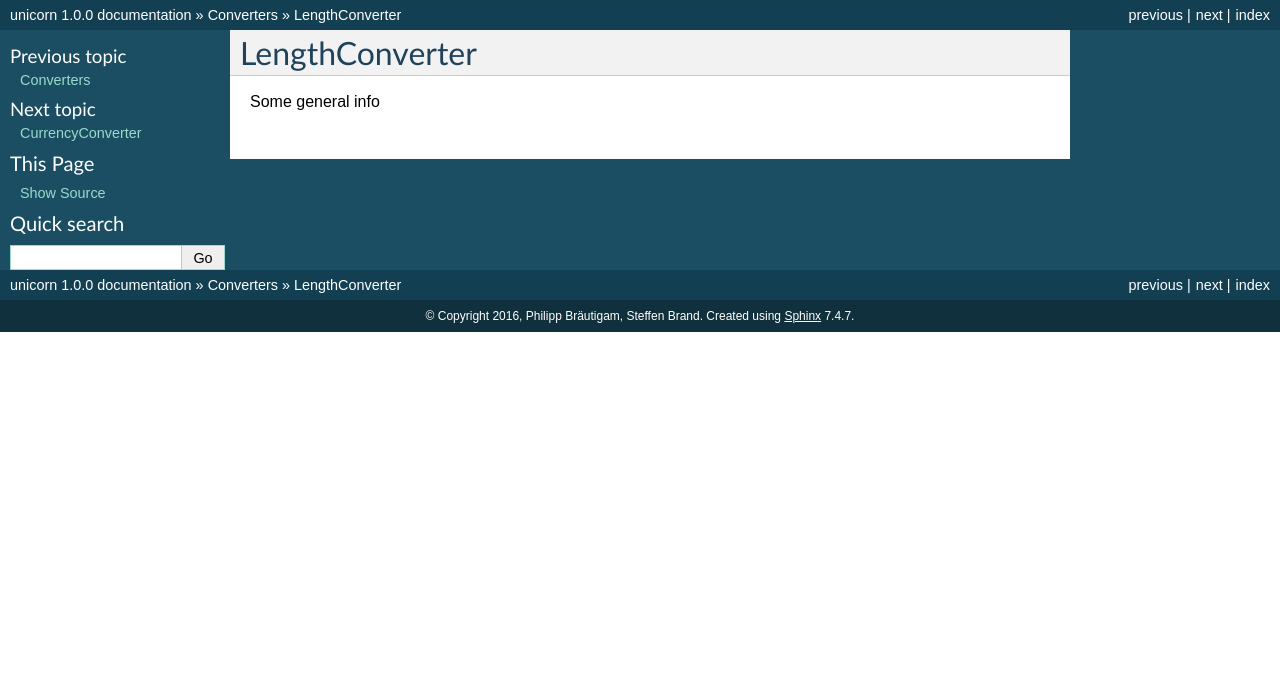
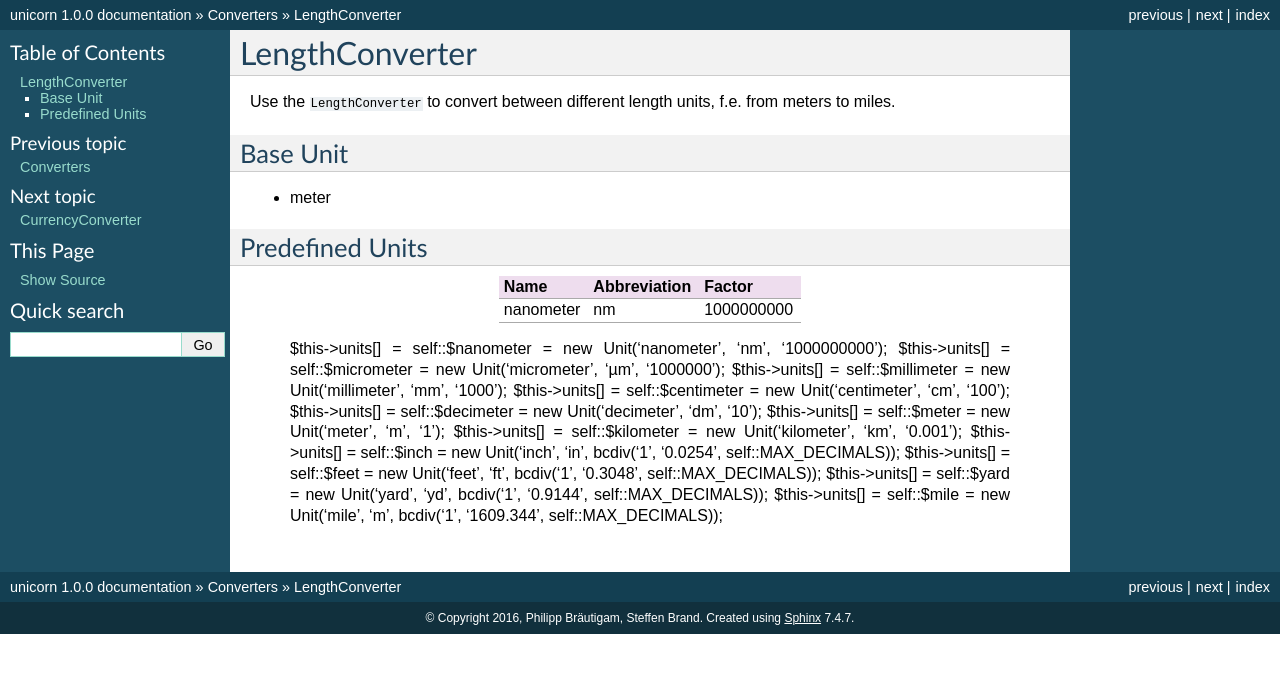
Before and after one commit to xyNNN/unicorn, a Sphinx documentation site: the page built from docs/source/length-converter.rst, in a window 1280 px wide. Shown: the top 673 px of the page. Built offline with Sphinx 7.4.7, drawn with Linux system fonts in a browser that asks for light colours.

Commit message:
working on docs

```diff
--- a/docs/source/length-converter.rst
+++ b/docs/source/length-converter.rst
@@ -4,4 +4,30 @@
 LengthConverter
 ===============
 
-Some general info
+Use the ``LengthConverter`` to convert between different length units, f.e. from meters to miles.
+
+Base Unit
+=========
+
+- meter
+
+Predefined Units
+================
+
++-------------------+-------------------+-------------------+
+| Name              | Abbreviation      | Factor            |
++===================+===================+===================+
+| nanometer         | nm                | 1000000000        |
++-------------------+-------------------+-------------------+
+
+        $this->units[] = self::$nanometer = new Unit('nanometer', 'nm', '1000000000');
+        $this->units[] = self::$micrometer = new Unit('micrometer', 'µm', '1000000');
+        $this->units[] = self::$millimeter = new Unit('millimeter', 'mm', '1000');
+        $this->units[] = self::$centimeter = new Unit('centimeter', 'cm', '100');
+        $this->units[] = self::$decimeter = new Unit('decimeter', 'dm', '10');
+        $this->units[] = self::$meter = new Unit('meter', 'm', '1');
+        $this->units[] = self::$kilometer = new Unit('kilometer', 'km', '0.001');
+        $this->units[] = self::$inch = new Unit('inch', 'in', bcdiv('1', '0.0254', self::MAX_DECIMALS));
+        $this->units[] = self::$feet = new Unit('feet', 'ft', bcdiv('1', '0.3048', self::MAX_DECIMALS));
+        $this->units[] = self::$yard = new Unit('yard', 'yd', bcdiv('1', '0.9144', self::MAX_DECIMALS));
+        $this->units[] = self::$mile = new Unit('mile', 'm', bcdiv('1', '1609.344', self::MAX_DECIMALS));
```
